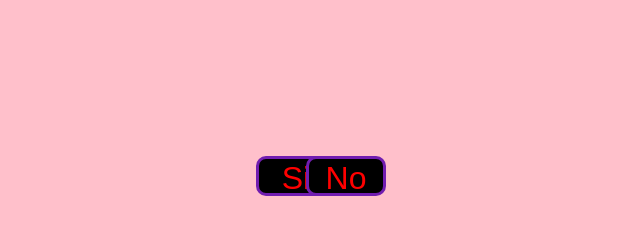
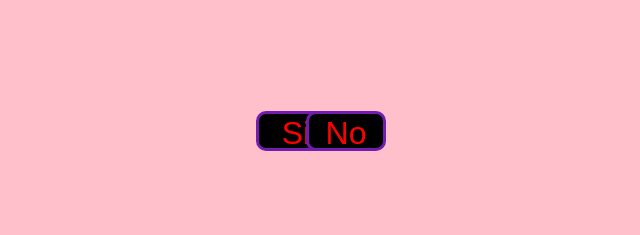
Before and after one commit to malexandera97/sorrybb, a plain HTML site: page index.html in a window 1280 px wide. Shown: the part 81-316 px from the top of the page, without its empty margins (319-959 px from the left). Drawn offline with Linux system fonts and the light colour scheme.

Commit message:
Update me_perdonas.css

```diff
--- a/me_perdonas.css
+++ b/me_perdonas.css
@@ -39,14 +39,14 @@ section {
     grid-template-columns: 10% 10% 10% 10% 10% 10% 10% 10% 10% 10%;
     grid-template-rows: 10% 10% 10% 10% 10% 10% 10% 10% 10% 10%;
     width: 500px;
-    height: 350px;
+    height: 250px;
     align-items: center;
     justify-items: center;
 }
 
 body {
     max-width: 500px;
-    max-height: 350px;
+    max-height: 250px;
     margin: 0 auto;
     background-color: pink;
     background-repeat: no-repeat;
```
